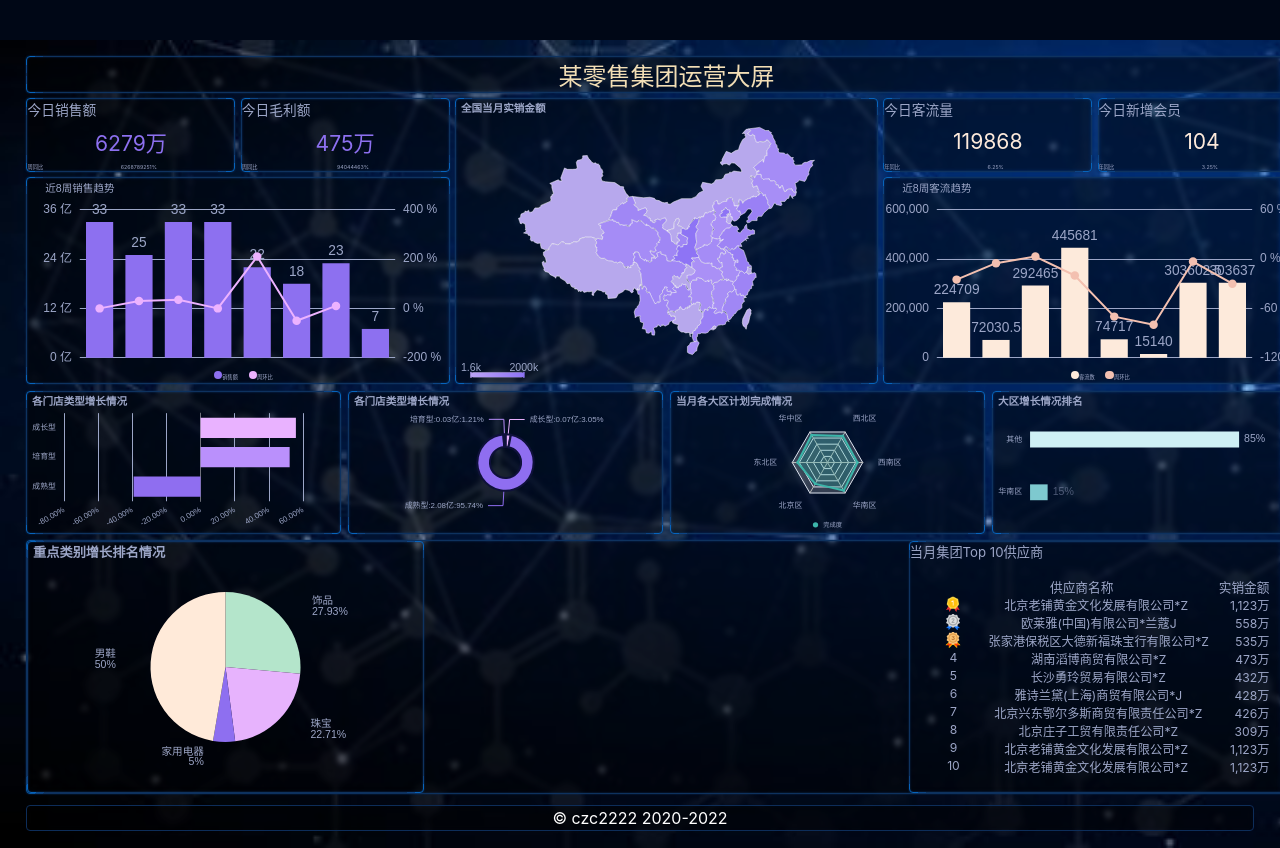
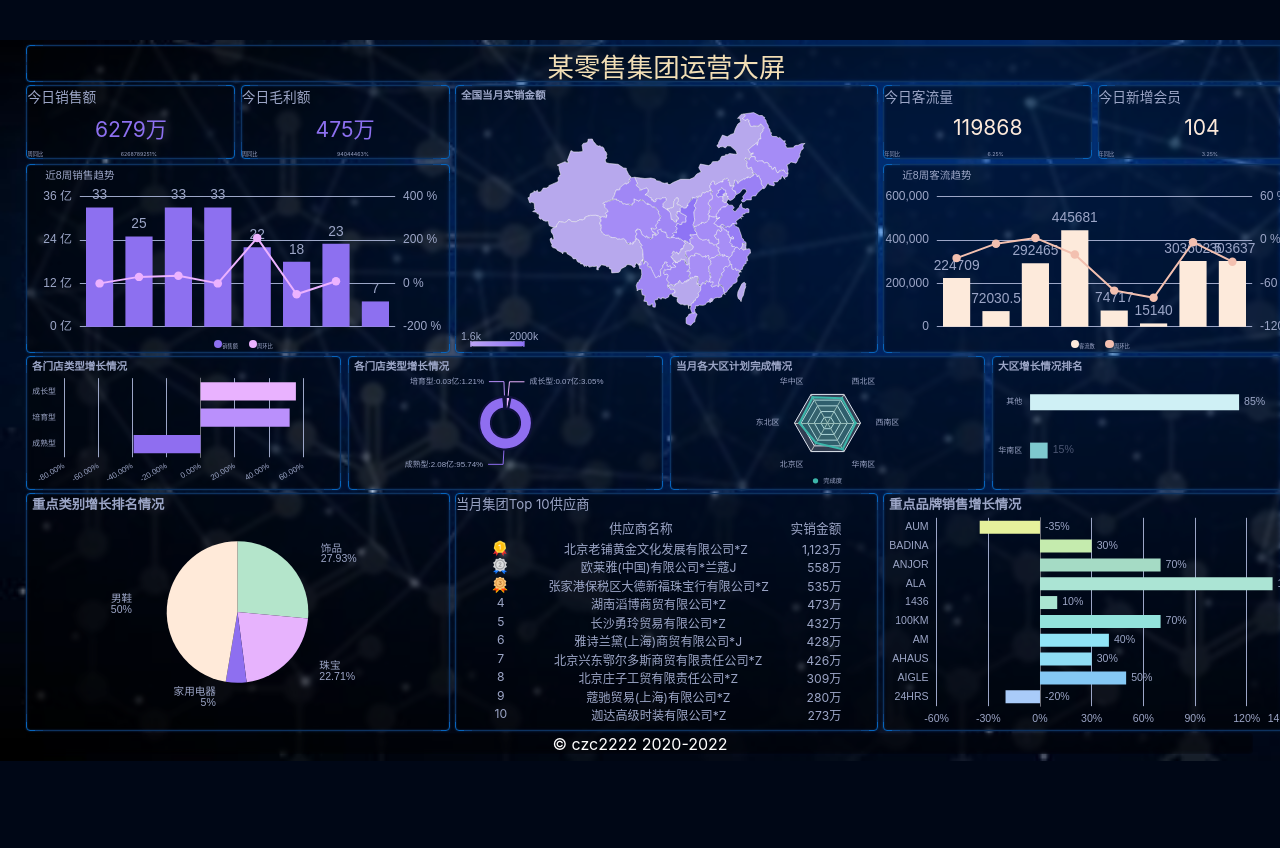
Before and after one commit to czc2222/big-screen-2, a React (Vite) app: page /#/ in a window 1280 px wide. Shown: the top 848 px of the page. After the commit the page ends 800 px from the top, so only its background shows below. Built offline with nearby package versions, Linux system fonts and the light colour scheme; a small style sheet from the web is missing.

Commit message:
完成chart10

```diff
--- /dev/null
+++ b/src/components/Chart-10.tsx
@@ -0,0 +1,84 @@
+import React, {useEffect, useRef} from 'react';
+import * as echarts from 'echarts';
+import {createEchartsOptions} from '../shared/create-echarts-options';
+import {px} from '../shared/px';
+
+export const Chart10=()=>{
+  const divRef = useRef(null)
+  useEffect(()=>{
+    const myEcharts = echarts.init(divRef.current)
+    myEcharts.setOption(createEchartsOptions({
+      title: {
+        text: '重点品牌销售增长情况',
+        textStyle: {
+          fontSize: px(25),
+          color: '#9ca6c7'
+        }
+      },
+      grid: {
+        left: px(10),
+        right: px(45),
+        bottom: px(10),
+        top: px(45),
+        containLabel: true
+      },
+      xAxis: {
+        type: 'value',
+        min: -60,
+        max: 140,
+        interval: 30,
+        axisLabel: {
+          fontSize: px(20),
+          color:'#9ca6c7',
+          formatter: '{value}%',
+        },
+        splitLine: {
+          lineStyle: {
+            color: '#9ca6c7'
+          }
+        }
+      },
+      yAxis: {
+        type: 'category',
+        data: ['24HRS', 'AIGLE', 'AHAUS', 'AM', '100KM', '1436','ALA ','ANJOR','BADINA','AUM'],
+        axisTick:{show:false},
+        axisLabel: {
+          fontSize: px(20),
+          color:'#9ca6c7',
+
+        },
+
+      },
+      series: [
+        {
+          type: 'bar',
+          data: [-20, 50, 30, 40, 70, 10,135,70,30,-35],
+          label: {
+            show: true, color: '#9ca6c7', fontSize: px(20),
+            position: 'right',
+
+            formatter(options) {
+
+              return  options.value+'%';
+            }
+          },
+          itemStyle: {
+
+            //每个柱子的颜色即为colorList数组里的每一项，如果柱子数目多于colorList的长度，则柱子颜色循环使用该数组
+            color: function (params) {
+              const colorList = ['#a9cbf9', '#85c8f4', '#8fddf4','#90e4f6','#93e3dc','#aae5d1','#abe4d4','#a5dbc5','#c5ebae','#e6f19c'];
+              return colorList[params.dataIndex];
+            }
+
+          }
+        },
+
+      ]
+    }))
+  },[])
+  return(
+    <div className="brand">
+          <div ref={divRef} className="echart bordered"></div>
+    </div>
+  )
+}
--- a/src/components/Chart-9.tsx
+++ b/src/components/Chart-9.tsx
@@ -13,8 +13,8 @@ export const Chart9=()=>{
     {id:6,name:'雅诗兰黛(上海)商贸有限公司*J',value:'428万'},
     {id:7,name:'北京兴东鄂尔多斯商贸有限责任公司*Z',value:'426万'},
     {id:8,name:'北京庄子工贸有限责任公司*Z',value:'309万'},
-    {id:9,name:'北京老铺黄金文化发展有限公司*Z ',value:'1,123万'},
-    {id:10,name:'北京老铺黄金文化发展有限公司*Z ',value:'1,123万'},
+    {id:9,name:'蔻驰贸易(上海)有限公司*Z ',value:'280万'},
+    {id:10,name:'迦达高级时装有限公司*Z ',value:'273万'},
 
 
   ]
--- a/src/pages/home.scss
+++ b/src/pages/home.scss
@@ -6,7 +6,7 @@
   background-size: cover;
   .wrapper{
     flex: 1;
-    padding: px(30) px(50);
+    padding: px(10) px(50);
     display: flex;
     flex-direction: column;
 
@@ -16,7 +16,7 @@
       text-align: center;
       width: px(2420);
       height: px(70);
-      font-size: 24px;
+      font-size: px(50);
 
     }
     .bordered {
@@ -51,19 +51,12 @@
       margin: 0 auto;
       flex: 1;
       display: grid;
-      padding-top: px(10);
+      padding-top: px(5);
       grid-template-rows: 400fr 200fr 355fr;
       grid-template-areas: "box1" "box2" "box3";
-      //grid-template:
-      //"box1 box2 box4 box5" 755fr
-      //"box3 box3 box4 box5" 363fr / 366fr 361fr 811fr 747fr;
-      grid-column-gap: px(12);
-      grid-row-gap: px(12);
 
-      > section {
-
-
-      }
+      grid-column-gap: px(5);
+      grid-row-gap: px(5);
       > .section1{
         grid-area: box1;
         display: flex;
@@ -83,9 +76,8 @@
 
     }
     > footer {
-      height: px(50);
-      border: 1px solid #0d2d59;
-      margin: px(20) 0 1px;
+      height: px(40);
+      margin: px(5) 0 1px;
       border-radius: 4px;
       background: transparent;
       backdrop-filter: blur(2px) brightness(50%);
@@ -187,8 +179,8 @@
     height: 100%;
 
   }
-.ranking,.suppliers{
-  width:px(750);
+.ranking,.suppliers,.brand{
+  width:px(800);
   height: 100%;
 }
   .suppliers{
@@ -199,14 +191,15 @@
     .wrapper{
       display: flex;
       align-items: center;
+      justify-content: space-between;
     }
     .title{
       font-size: px(25);
       text-align: start;
     }
     .gold,.id{
-      width: px(33);
-      height: px(33);
+      width: px(35);
+      height: px(35);
       background-size: px(30) ;
       background-repeat: no-repeat;
       display: flex;
--- a/src/pages/home.tsx
+++ b/src/pages/home.tsx
@@ -10,6 +10,7 @@ import {Chart6} from '../components/Chart-6';
 import {Chart7} from '../components/Chart-7';
 import {Chart8} from '../components/Chart-8';
 import {Chart9} from '../components/Chart-9';
+import {Chart10} from '../components/Chart-10';
 
 export const Home = () => {
   const year = new Date().getFullYear();
@@ -31,9 +32,10 @@ export const Home = () => {
             <Chart6/>
             <Chart7/>
           </section>
-          <section className="bordered section3">
+          <section className=" section3">
             <Chart8/>
             <Chart9/>
+            <Chart10/>
           </section>
         </main>
         <footer>
```
